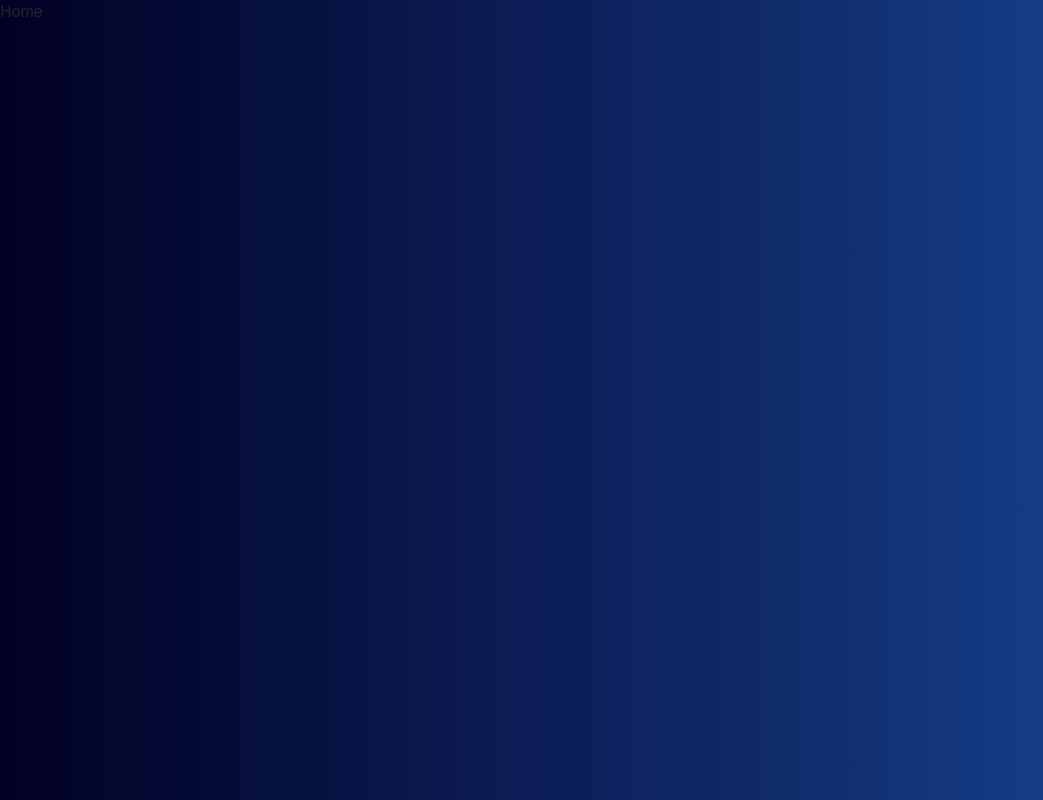
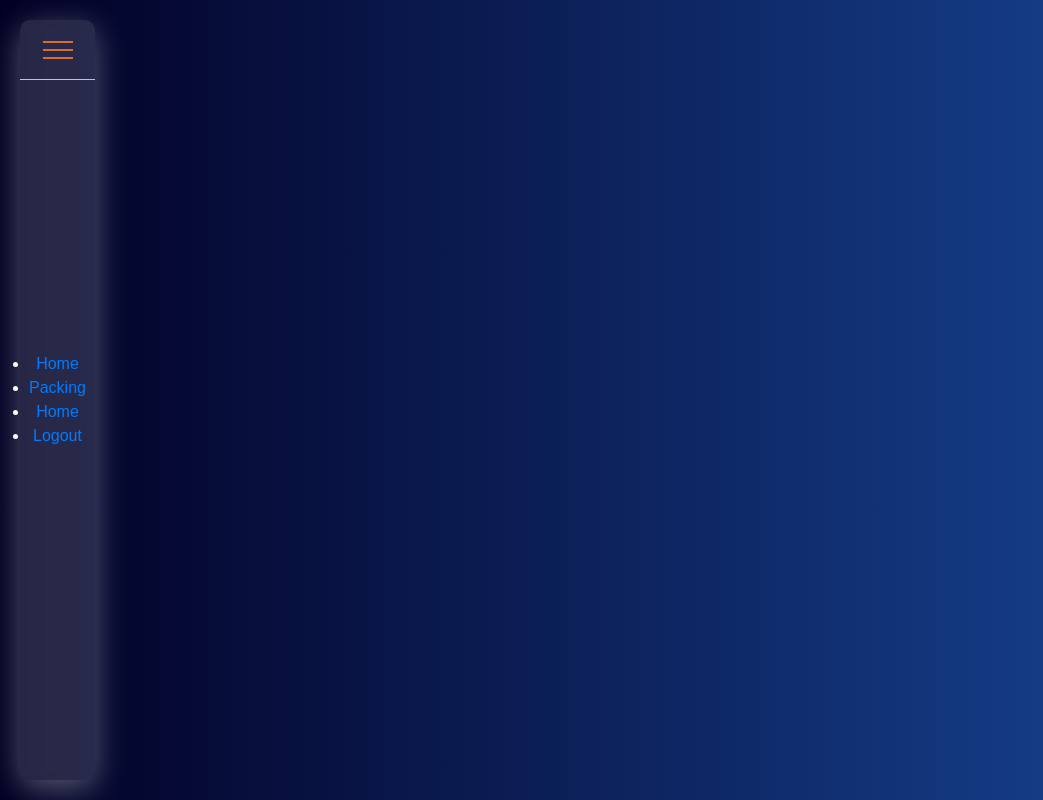
Before and after one commit to aizada869-nazarova/capstone_project_FE, a React (Create React App) app in the folder travel_book/: page / in a window 1280 px wide. Shown: the whole page, without its empty margins (0-1043 px from the left). Built offline with nearby package versions, Linux system fonts and the light colour scheme.

Commit message:
adding sideBar component

```diff
--- a/travel_book/src/components/Home.jsx
+++ b/travel_book/src/components/Home.jsx
@@ -1,10 +1,52 @@
-import React from 'react'
-import NewTripForm from './NewTripForm'
+import React, { useState } from "react";
+import NewTripForm from "./NewTripForm";
+import "../styles/Sidebar.css";
 
 function Home() {
+  const [show, setShow] = useState(false);
+  const selected = () => {
+    console.log("clicked");
+    setShow(!show);
+  };
+
   return (
-    <div>Home</div>
-  )
+    <>
+      <div
+        className={show ? "navigation open" : "navigation"}
+        onClick={selected}
+      >
+        <div className="menutoggle"></div>
+        <ul className="ul">
+          <li className="list">
+            <a href="#">
+              <span className="icon"></span>
+              <span className="text">Home</span>
+
+            </a>
+          </li>
+          <li className="list">
+            <a href="#">
+              <span className="icon"></span>
+              <span className="text">Packing</span>
+
+            </a>
+          </li> <li className="list">
+            <a href="#">
+              <span className="icon"></span>
+              <span className="text">Home</span>
+
+            </a>
+          </li> <li className="list">
+            <a href="#">
+              <span className="icon"></span>
+              <span className="text">Logout</span>
+
+            </a>
+          </li>
+        </ul>
+      </div>
+    </>
+  );
 }
 
-export default Home
+export default Home;
--- a/travel_book/src/components/Login.jsx
+++ b/travel_book/src/components/Login.jsx
@@ -1,5 +1,5 @@
 import React from 'react'
-import "./Login.css"
+import "../styles/Login.css"
 import { FcGoogle } from "react-icons/fc"
 import {Col, Form, Button, Row, Container} from "react-bootstrap"
 import {useNavigate} from "react-router-dom"
--- a/travel_book/src/components/Register.jsx
+++ b/travel_book/src/components/Register.jsx
@@ -2,7 +2,7 @@ import React from "react";
 import { Form, Col, Row, Container, Button } from "react-bootstrap";
 import { useState } from "react";
 import { useNavigate } from "react-router-dom";
-import "./Login.css";
+import "../styles/Login.css";
 
 function Register() {
   const navigate = useNavigate();
--- a/travel_book/src/components/Login.css
+++ b/travel_book/src/styles/Login.css
@@ -1,7 +1,5 @@
 
-
-
- .main_form{
+.main_form{
 
     background: rgba(255, 255, 255, 0.15);
     box-shadow: 0 8px 32px 0 rgba(234, 235, 237, 0.37);
--- /dev/null
+++ b/travel_book/src/styles/Sidebar.css
@@ -0,0 +1,67 @@
+.navigation{
+    position: fixed;
+
+    width: 75px;
+    inset: 20px 0 20px 20px;
+    background: rgba(255, 255, 255, 0.15);
+    box-shadow: 0 8px 32px 0 rgba(234, 235, 237, 0.37);
+    backdrop-filter: blur(8.5px);
+    -webkit-backdrop-filter: blur(8.5px);
+    border-radius: 10px;
+    color: #ffffff;
+    transition: 0.5s;
+    display: flex;
+    justify-content: center;
+    align-items: center;
+}
+.ul{
+    margin: 0;
+    padding: 0;
+}
+.navigation.open{
+    width: 250px;
+}
+.navigation .menutoggle{
+
+    position: absolute;
+    top: 0;
+    left: 0;
+    width: 100%;
+    height: 60px;
+    border-bottom: 1px solid rgba(211, 243, 55, 0.9);
+    cursor: pointer;
+    display: flex;
+    align-items: center;
+    justify-content: flex-start;
+    padding: 0 23px;
+
+}
+
+.navigation .menutoggle::before{
+
+    content: '';
+    position: absolute;
+    width: 30px;
+    height: 2px;
+    background: rgba(236, 118, 34, 0.9);
+    transform: translateY(-8px);
+    transition: 0.5s;
+}
+.navigation.open .menutoggle::before{
+transform: translateY(0px) rotate(45deg);
+}
+
+.navigation .menutoggle::after{
+    content: '';
+    position: absolute;
+    width: 30px;
+    height: 2px;
+    background: rgba(236, 118, 34, 0.9);
+    transform: translateY(8px);
+    transition: 0.5s;
+    box-shadow: 0 -8px 0 rgba(236, 118, 34, 0.9);
+}
+.navigation.open .menutoggle::after{
+    transform: translateY(0px) rotate(-45deg);
+    box-shadow: 0 0 0 rgba(236, 118, 34, 0.9)
+}
```
Also changed, not shown: travel_book/src/components/ex.js (deleted, +0 -44 lines).
